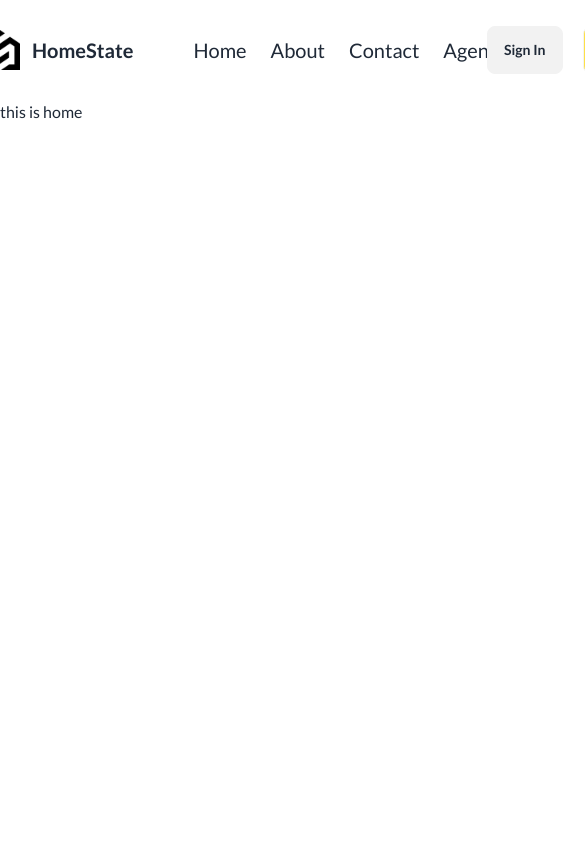
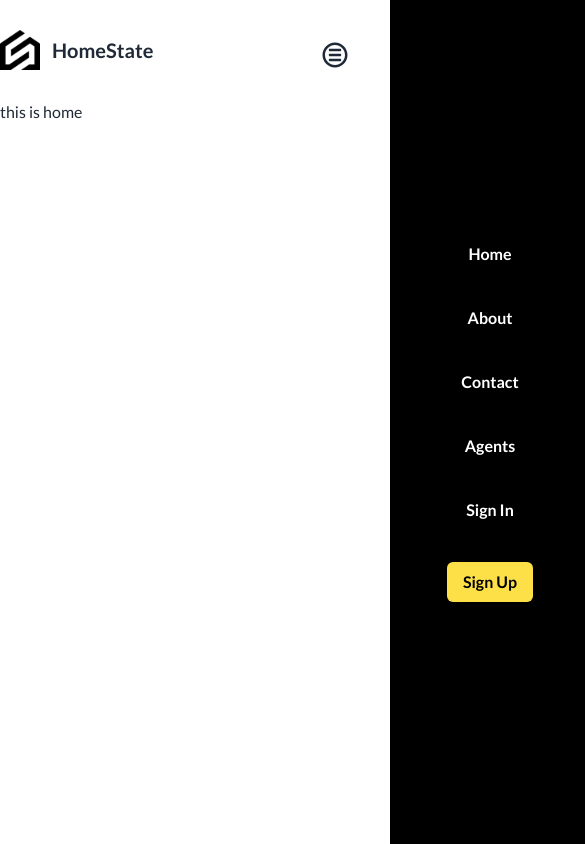
Before and after one commit to AshikurZaman01/Real-Estate-App-UI, a React (Vite) app: page / in a window 390 px wide. Shown: the top 844 px of the page, 585 px wide, since content can reach past the window. Built offline with nearby package versions, Linux system fonts and the light colour scheme.

Commit message:
add right side navbar for mobile

```diff
--- a/src/Components/Pages/Navbar/Navbar.jsx
+++ b/src/Components/Pages/Navbar/Navbar.jsx
@@ -1,7 +1,13 @@
 import { Link, NavLink } from "react-router-dom";
 import logo from "../../../assets/logo.png";
+import { CgMenuRound } from "react-icons/cg";
+import { IoMdCloseCircle } from "react-icons/io";
+import { useState } from "react";
 
 const Navbar = () => {
+
+    const [isMenuOpen, setIsMenuOpen] = useState(false);
+
     return (
         <div>
 
@@ -17,7 +23,7 @@ const Navbar = () => {
                     </div>
 
                     <div>
-                        <ul className="flex items-center text-xl font-medium gap-6">
+                        <ul className="hidden md:flex items-center text-xl font-medium gap-6">
                             <li className="hover:scale-[1.1] transition-all duration-300"><NavLink to={'/'}>Home</NavLink></li>
                             <li className="hover:scale-[1.1] transition-all duration-300"><NavLink to={'/'}>About</NavLink></li>
                             <li className="hover:scale-[1.1] transition-all duration-300"><NavLink to={'/'}>Contact</NavLink></li>
@@ -28,7 +34,7 @@ const Navbar = () => {
 
                 <div className="right">
                     <div>
-                        <ul className="flex justify-center items-center font-medium gap-5">
+                        <ul className="hidden md:flex justify-center items-center font-medium gap-5">
                             <li className=" btn btn-md capitalize "><Link to={'/'}>Sign In</Link></li>
                             <li className=" btn btn-md bg-yellow-300 capitalize"><Link to={'/'}>Sign Up</Link></li>
                         </ul>
@@ -37,6 +43,30 @@ const Navbar = () => {
             </nav>
 
 
+            {/* Mobile menu */}
+            <nav>
+                {/* Mobile menu button */}
+                <div onClick={() => setIsMenuOpen(!isMenuOpen)} className="md:hidden fixed top-10 right-10 text-3xl cursor-pointer z-50 focus:outline-none">
+                    {isMenuOpen ? <IoMdCloseCircle className="text-white" /> : <CgMenuRound />}
+                </div>
+
+                {/* Mobile menu */}
+                <div className={`md:hidden fixed top-0 right-0 bottom-0 bg-black w-[200px] transition-transform duration-300 ease-in-out transform ${isMenuOpen ? 'translate-x-0' : 'translate-x-full'}`}>
+                    <div className="flex flex-col justify-center items-center h-full text-white">
+                        <ul className="flex flex-col justify-center items-center gap-10">
+                            <li className="hover:scale-[1.1] transition-all duration-300 font-semibold"><NavLink to={'/'}>Home</NavLink></li>
+                            <li className="hover:scale-[1.1] transition-all duration-300 font-semibold"><NavLink to={'/'}>About</NavLink></li>
+                            <li className="hover:scale-[1.1] transition-all duration-300 font-semibold"><NavLink to={'/'}>Contact</NavLink></li>
+                            <li className="hover:scale-[1.1] transition-all duration-300 font-semibold"><NavLink to={'/'}>Agents</NavLink></li>
+                            <li className="hover:scale-[1.1] transition-all duration-300 font-semibold"><NavLink to={'/'}>Sign In</NavLink></li>
+                            <li className="hover:scale-[1.1] transition-all duration-300 bg-yellow-300 px-4 py-2 rounded-md text-black font-semibold"><NavLink to={'/'}>Sign Up</NavLink></li>
+                        </ul>
+                    </div>
+                </div>
+            </nav>
+            {/* Mobile menu */}
+
+
         </div>
     );
 };
```
